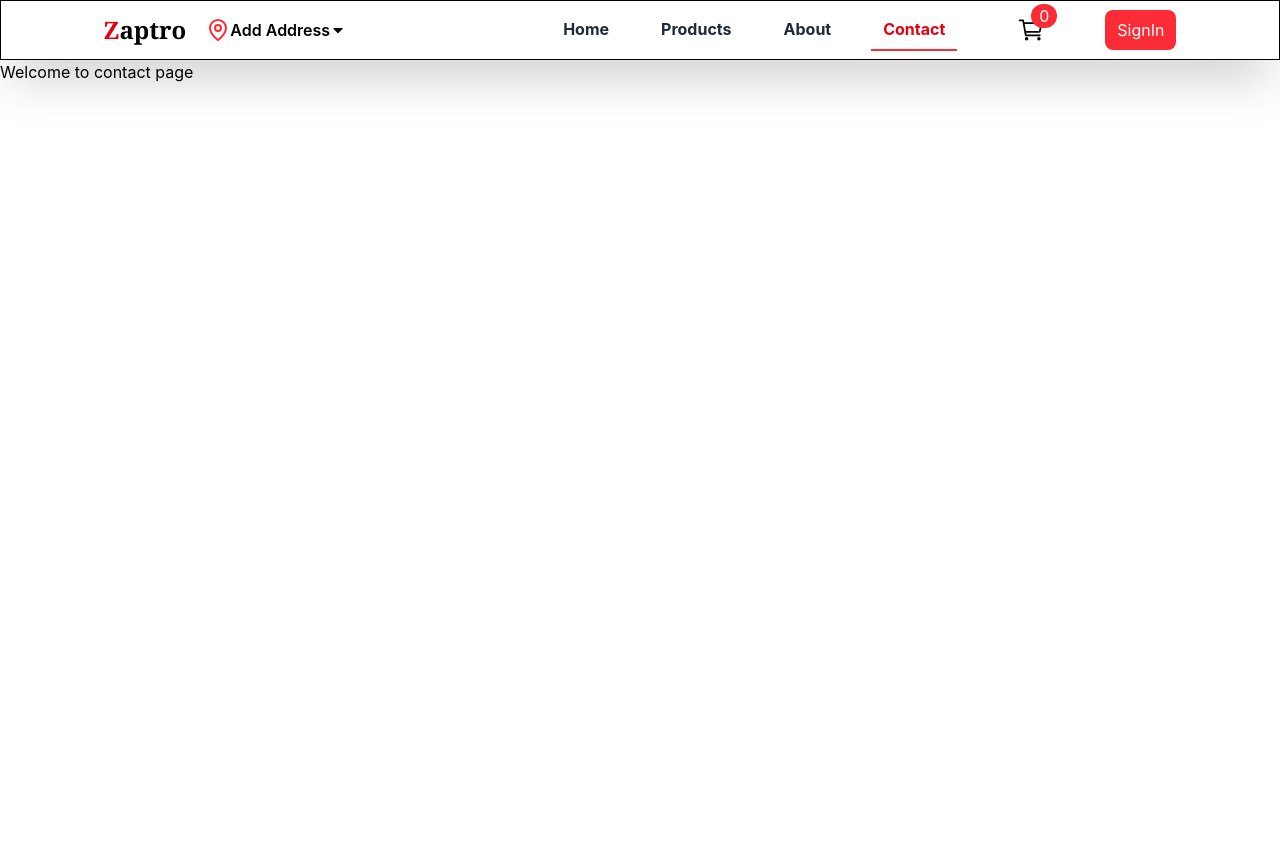
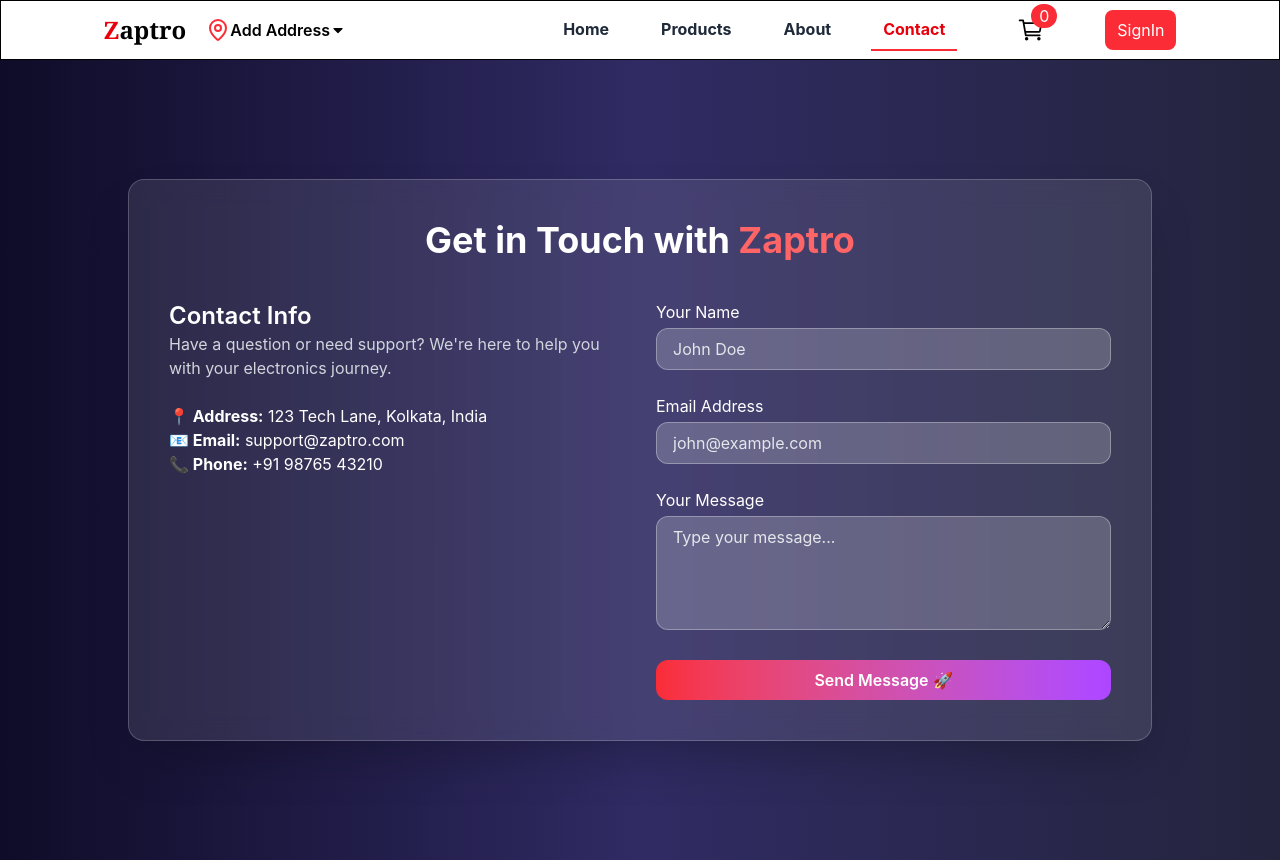
Before and after one commit to rupeshkumar8825/zaptro-ecommerce-frontend-app, a React (Vite) app in the folder client/: page /contact in a window 1280 px wide. Before the commit the page ends 800 px from the top, so only its background shows below. Built offline with nearby package versions, Linux system fonts and the light colour scheme; no server answers.

Commit message:
Complete the contacts page

```diff
--- a/client/src/pages/ContactPage.tsx
+++ b/client/src/pages/ContactPage.tsx
@@ -2,10 +2,44 @@
 
 export const ContactPage = () => {
     return (
-        <>
+        <div className="min-h-screen bg-linear-to-r from-[#0f0c29] via-[#302b63] to-[#24243e] flex items-center justify-center px-4 py-10">
+      <div className="backdrop-blur-md bg-white/10 border border-white/20 rounded-2xl shadow-2xl p-10 w-full max-w-5xl">
+        <h2 className="text-4xl font-bold text-white text-center mb-10">Get in Touch with <span className="text-red-400">Zaptro</span></h2>
+
+        <div className="grid grid-cols-1 md:grid-cols-2 gap-8">
+          {/* Info Section */}
+          <div className="text-white space-y-6">
             <div>
-                Welcome to contact page
+              <h3 className="text-2xl font-semibold">Contact Info</h3>
+              <p className="text-gray-300">Have a question or need support? We're here to help you with your electronics journey.</p>
             </div>
-        </>
+            <div>
+              <p><strong>📍 Address:</strong> 123 Tech Lane, Kolkata, India</p>
+              <p><strong>📧 Email:</strong> support@zaptro.com</p>
+              <p><strong>📞 Phone:</strong> +91 98765 43210</p>
+            </div>
+          </div>
+
+          {/* Form Section */}
+          <form className="space-y-6">
+            <div>
+              <label className="block text-white mb-1">Your Name</label>
+              <input type="text" placeholder="John Doe" className="w-full px-4 py-2 bg-white/20 border border-white/30 text-white rounded-xl placeholder-gray-200 focus:outline-none focus:ring-2 focus:ring-blue-500" />
+            </div>
+            <div>
+              <label className="block text-white mb-1">Email Address</label>
+              <input type="email" placeholder="john@example.com" className="w-full px-4 py-2 bg-white/20 border border-white/30 text-white rounded-xl placeholder-gray-200 focus:outline-none focus:ring-2 focus:ring-blue-500" />
+            </div>
+            <div>
+              <label className="block text-white mb-1">Your Message</label>
+              <textarea rows={4} placeholder="Type your message..." className="w-full px-4 py-2 bg-white/20 border border-white/30 text-white rounded-xl placeholder-gray-200 focus:outline-none focus:ring-2 focus:ring-blue-500"></textarea>
+            </div>
+            <button type="submit" className="w-full bg-linear-to-r from-red-500 to-purple-500 text-white font-semibold py-2 rounded-xl hover:opacity-90 transition-all duration-300">
+              Send Message 🚀
+            </button>
+          </form>
+        </div>
+      </div>
+    </div>
     )
 }
```
